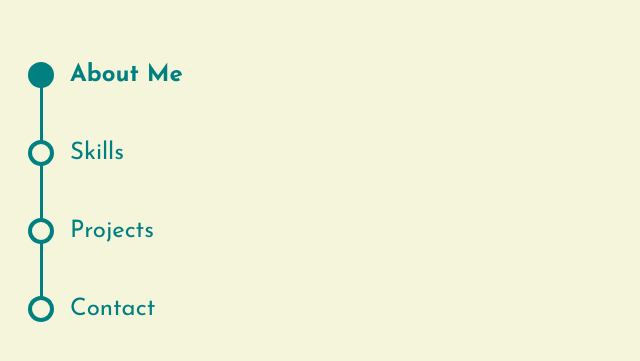
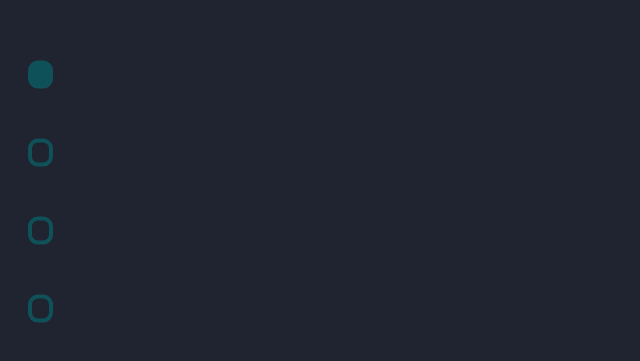
Before and after one commit to kchengdevs/PersonalWebsite, a plain HTML site: page personal.html in a window 1280 px wide. Shown: the part 207-568 px from the top of the page, without its empty margins (0-640 px from the left). Drawn offline with Linux system fonts and the light colour scheme.

Commit message:
Navigation Bar Animations
Changed color scheme and added animations to the nav bar

```diff
--- a/personal.html
+++ b/personal.html
@@ -17,10 +17,10 @@
 		</div> -->
 		<nav class="navmenu">
 			<ul>
-				<li><a href="#" class="active">About Me</a></li>
-				<li><a href="#">Skills</a></li>
-				<li><a href="#">Projects</a></li>
-				<li><a href="#">Contact</a></li>
+				<li><a href="#" data-text="About Me" class="active">About Me</a></li>
+				<li><a href="#" data-text="Skills">Skills</a></li>
+				<li><a href="#" data-text="Projects">Projects</a></li>
+				<li><a href="#" data-text="Contact">Contact</a></li>
 			</ul>
 		</nav>
 		<script src="main.js"></script>
--- a/style.css
+++ b/style.css
@@ -9,32 +9,25 @@ ul {
 }
 
 body {
-	background-color: beige;
+	background-color: rgb(32, 35, 48);
 	height: 100vh;
-	font-family: josefin sans, segoe ui, Arial, sans-serif;
+	font-family: monospace;
 }
 
 .navmenu {
 	position: absolute;
 	top: 50%;
+	opacity: 50%;
 	transform: translateY(-50%);
 }
 
-.navmenu ul {
-	padding-left: 50px;
-	position: relative;
+.navmenu:hover {
+	opacity:100%;
 }
 
-.navmenu ul::after {
-	content: "";
-	position: absolute;
-	width: 3px;
-	height: calc(100% - 58px);
-	left: 40px;
-	top: 0;
-	background-color: teal;
-	z-index: -1;
-	margin-top: 29px;
+.navmenu ul {
+	padding-left: 8px;
+	position: relative;
 }
 
 .navmenu ul li {
@@ -42,27 +35,53 @@ body {
 	padding-left: 20px;
 }
 
+@keyframes animated-text{
+  from{width: 0px;}
+  to{width: 100%;}
+}
+
+/* cursor animations */
+
+@keyframes animated-cursor{
+  from{border-right-color: rgb(255,165,0);}
+  to{border-right-color: transparent;}
+}
+
+.navmenu ul:hover li a:before {
+	animation: animated-text 1s steps(10,end) 0s 1 normal both,
+             animated-cursor 600ms steps(5,end) infinite;
+
+    color: white;
+}
+
 .navmenu ul li a {
 	text-decoration: none;
 	position: relative;
-	color: teal;
+	color: transparent;
 	font-size: 1.5rem;
 	line-height: 1rem;
 	font-weight: 500;
 }
 
 .navmenu ul li a::before {
-	content: "";
+	font-size: 1.5rem;
+	content: attr(data-text);
 	position: absolute;
-	background-color: beige;
-	width: 18px;
-	height: 18px;
-	left: -42px;
+	background-color: rgb(32, 35, 48);
+	width: 17px;
+	height: 20.9px;
 	top: 50%;
 	transform: translateY(-50%);
-	border-radius: 50px;
+	border-radius: 10px;
 	border: 4px solid #008080;
 	transition: background 250ms;
+	white-space: nowrap;
+	overflow: hidden;
+	transition: 0.1s ease-in-out;
+}
+
+.navmenu ul:hover li a.active:before {
+	color: beige;
 }
 
 .navmenu ul li a.active {
```
